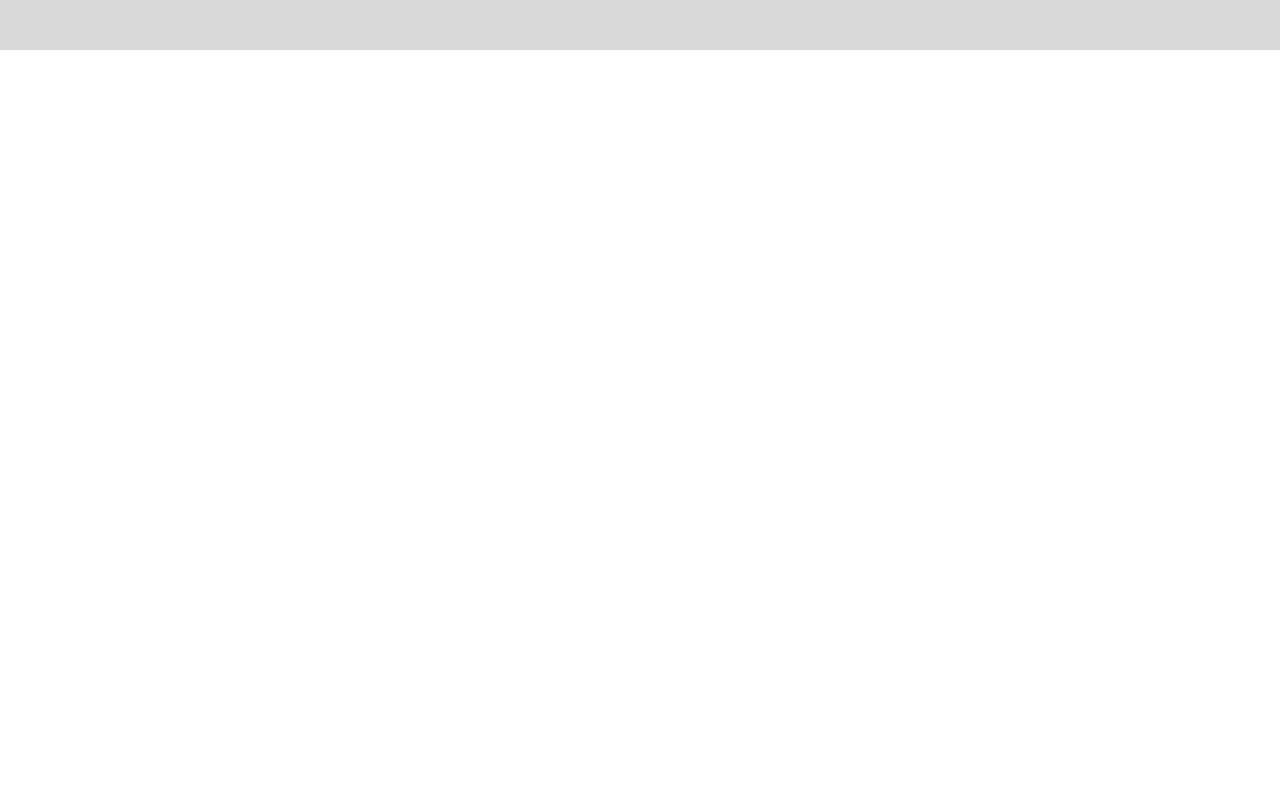
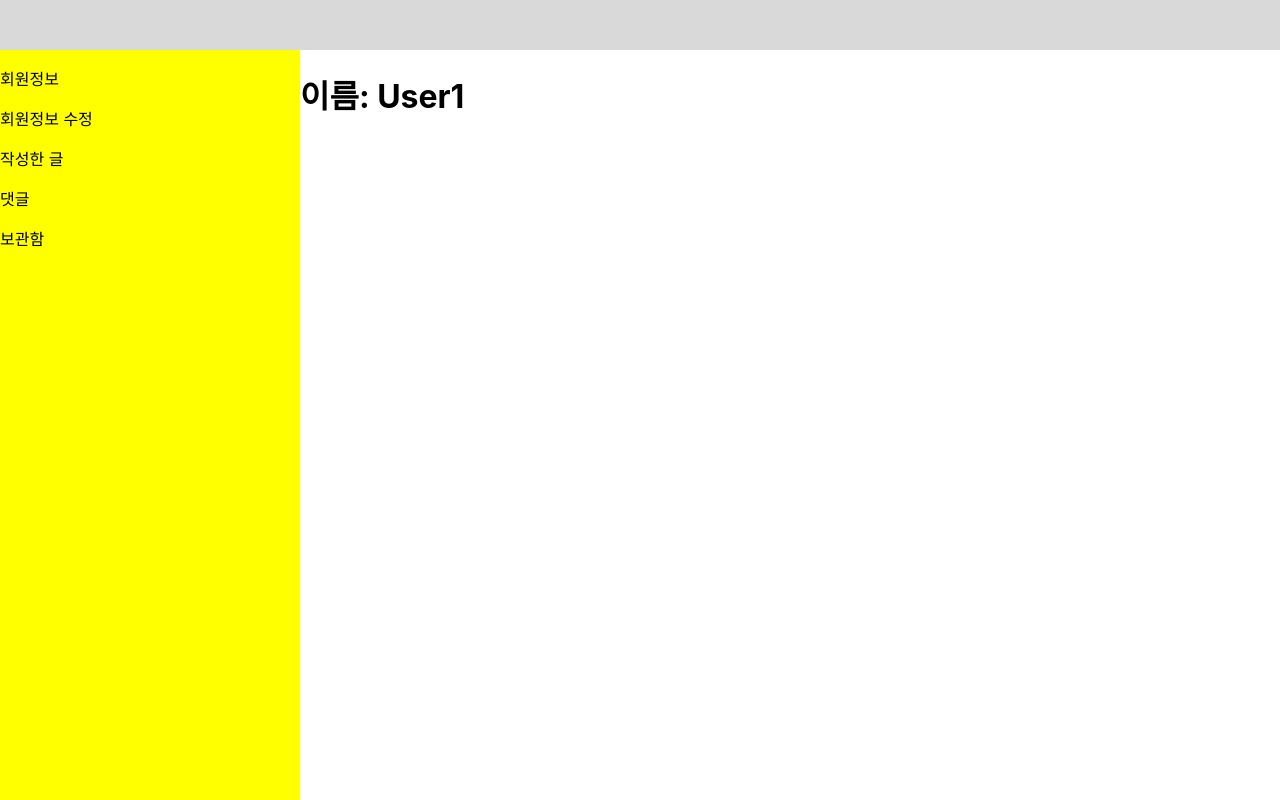
Before and after one commit to FrontEnd-Team3/pair1, a React (Create React App) app in the folder board-app/: page /profile in a window 1280 px wide. Shown: the top 800 px of the page. Built offline with nearby package versions, Linux system fonts and the light colour scheme.

Commit message:
feat: 프로필 레이아웃 완성

```diff
--- /dev/null
+++ b/board-app/src/pages/profile/components/profile-main/index.js
@@ -0,0 +1,9 @@
+const ProfileMain = () => {
+  return (
+    <div>
+      <h1>이름: {"User1"}</h1>
+    </div>
+  );
+};
+
+export default ProfileMain;
--- /dev/null
+++ b/board-app/src/pages/profile/components/profile-side-nav/index.js
@@ -0,0 +1,20 @@
+import styled from "styled-components";
+
+const ProfileSideNav = () => {
+  return (
+    <S.SideNavContainer>
+      <p>회원정보</p>
+      <p>회원정보 수정</p>
+      <p>작성한 글</p>
+      <p>댓글</p>
+      <p>보관함</p>
+    </S.SideNavContainer>
+  );
+};
+const SideNavContainer = styled.div`
+  background-color: yellow;
+  width: 300px;
+  height: 1000px;
+`;
+const S = { SideNavContainer };
+export default ProfileSideNav;
--- a/board-app/src/pages/profile/index.js
+++ b/board-app/src/pages/profile/index.js
@@ -1,4 +1,18 @@
+import { Outlet } from "react-router-dom";
+import styled from "styled-components";
+import ProfileSideNav from "./components/profile-side-nav";
+
 const Profile = () => {
-  return <></>;
+  return (
+    <S.ProfileContainer>
+      <ProfileSideNav />
+      <Outlet />
+    </S.ProfileContainer>
+  );
 };
+const ProfileContainer = styled.div`
+  display: flex;
+`;
+
+const S = { ProfileContainer };
 export default Profile;
```
Also changed, not shown: board-app/src/routes/routing.js (+7 -0 lines).
